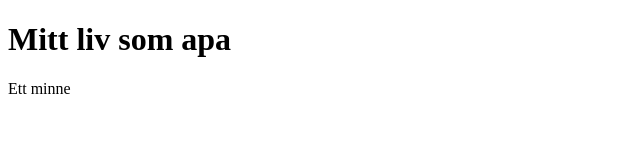
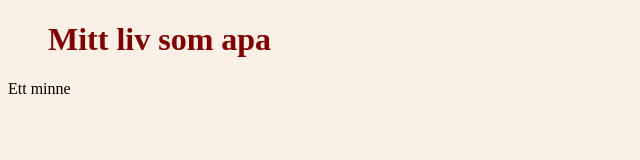
Before and after one commit to klintestrand/klintestrand.github.io, a plain HTML site: page index.html in a window 1280 px wide. Shown: the whole page, without its empty margins (0-640 px from the left). Drawn offline with Linux system fonts and the light colour scheme.

Commit message:
Add styles to index.html
Add CSS styles for body and h1 elements

```diff
--- a/index.html
+++ b/index.html
@@ -1,5 +1,21 @@
 <!DOCTYPE html>
 <html>
+
+<head>
+<style>
+
+body {
+  background-color: linen;
+}
+
+h1 {
+  color: maroon;
+  margin-left: 40px;
+}
+
+</style>
+</head>
+
 <body>
 
 <h1>Mitt liv som apa</h1>
```
